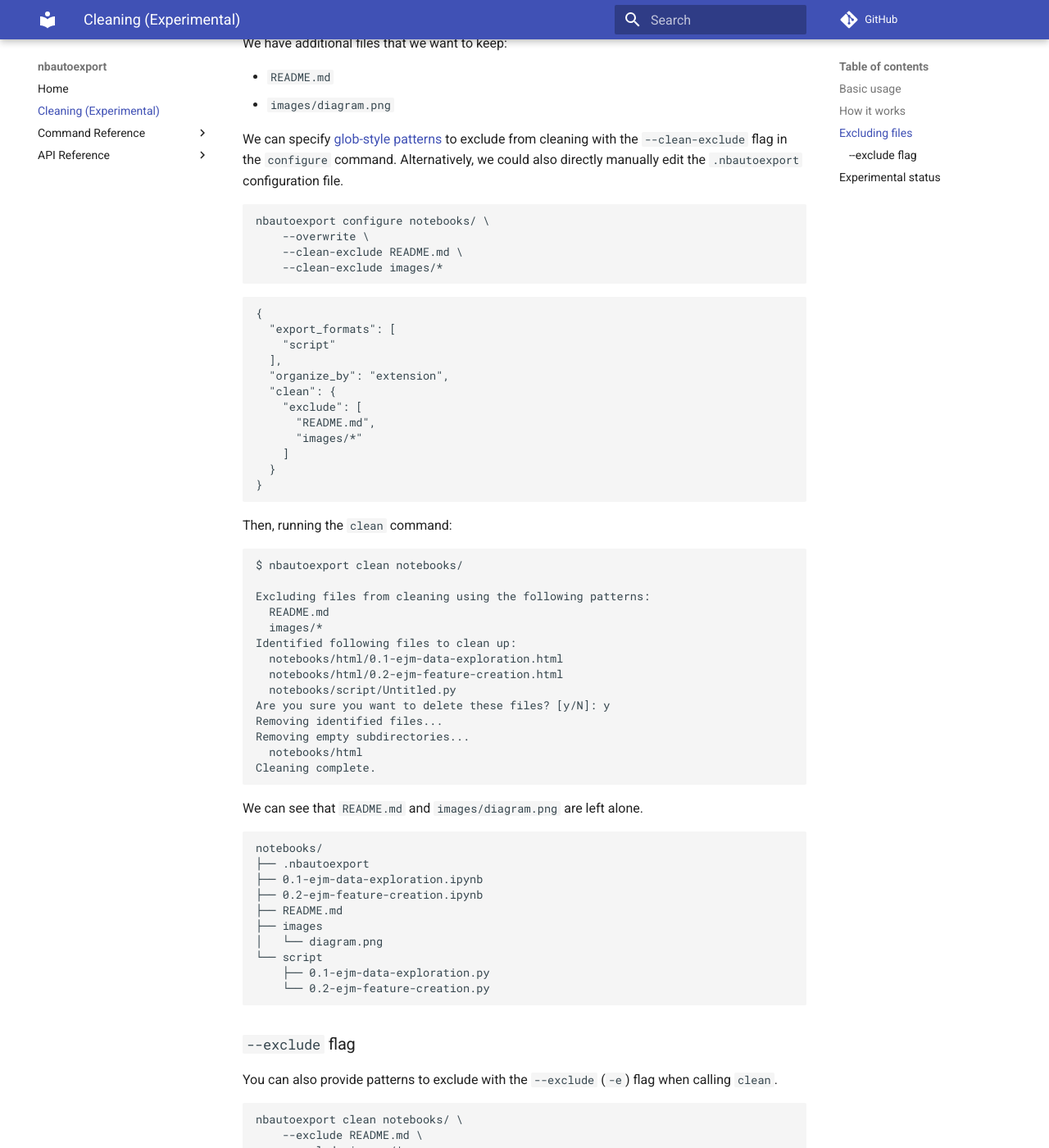
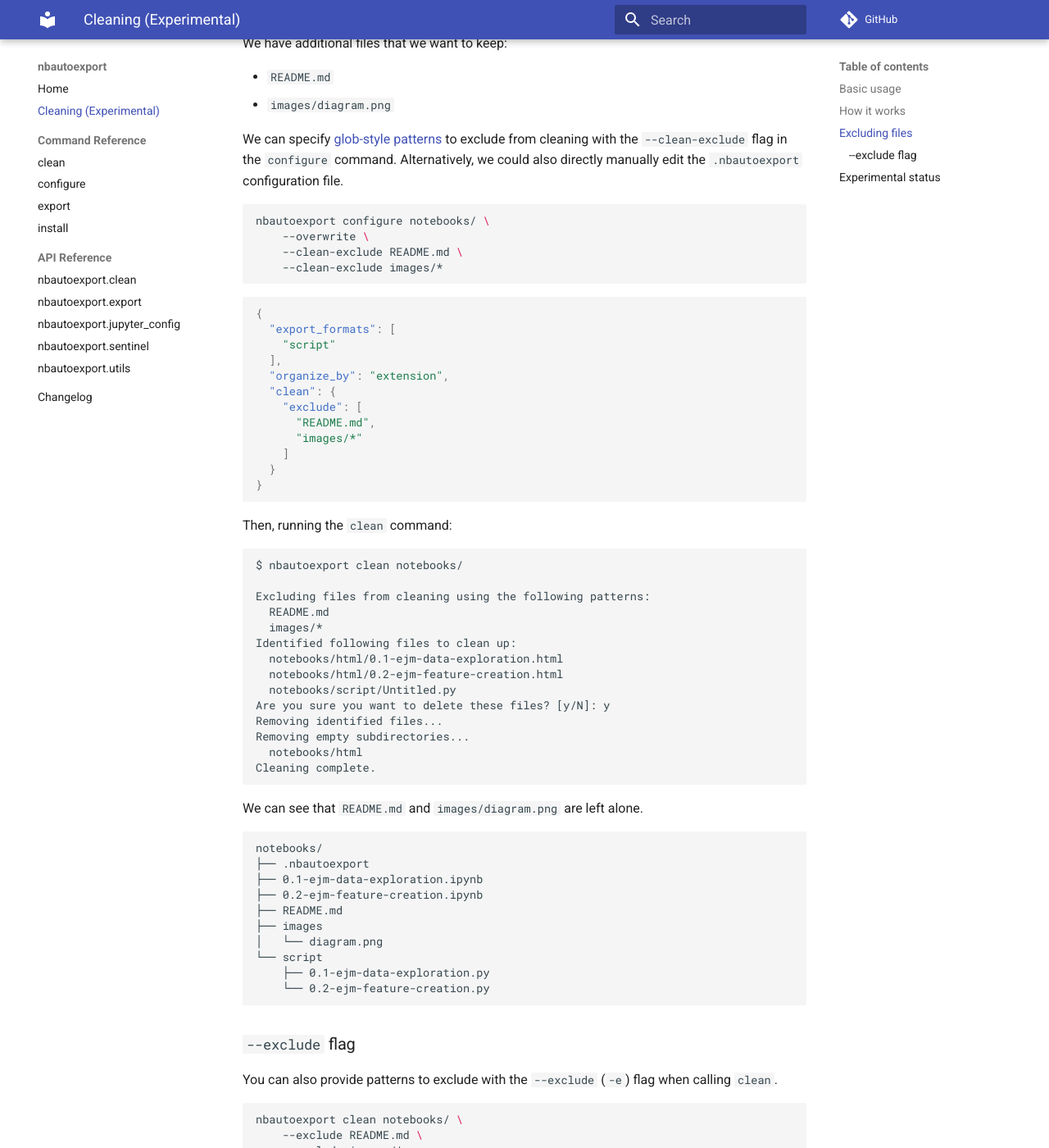
Before and after one commit to drivendataorg/nbautoexport, an MkDocs documentation site: the page built from docs/docs/cleaning.md, in a window 1280 px wide and 1400 px high, scrolled down 2568 px. Shown: the whole window at 82% size. Built offline with MkDocs 1.6.1 and Material for MkDocs 9.7.7, drawn with Linux system fonts in a browser that asks for light colours; comment, search, counter and statistics services are not loaded; the version menu is left out; some of the changed text lies outside the part shown.

```diff
--- a/docs/mkdocs.yml
+++ b/docs/mkdocs.yml
@@ -4,21 +4,31 @@ site_description: Automatically export Jupyter notebooks to various file formats
 repo_url: https://github.com/drivendataorg/nbautoexport
 theme:
   name: material
+  features:
+    - navigation.sections
+    - navigation.top
 
 nav:
   - Home: "index.md"
   - Cleaning (Experimental): "cleaning.md"
   - Command Reference:
-      - "nbautoexport clean": "command-reference/clean.md"
-      - "nbautoexport configure": "command-reference/configure.md"
-      - "nbautoexport export": "command-reference/export.md"
-      - "nbautoexport install": "command-reference/install.md"
+      - "clean": "command-reference/clean.md"
+      - "configure": "command-reference/configure.md"
+      - "export": "command-reference/export.md"
+      - "install": "command-reference/install.md"
   - API Reference:
       - "nbautoexport.clean": "api-reference/nbautoexport-clean.md"
       - "nbautoexport.export": "api-reference/nbautoexport-export.md"
       - "nbautoexport.jupyter_config": "api-reference/nbautoexport-jupyter_config.md"
       - "nbautoexport.sentinel": "api-reference/nbautoexport-sentinel.md"
       - "nbautoexport.utils": "api-reference/nbautoexport-utils.md"
+  - Changelog: "changelog.md"
+
+markdown_extensions:
+  - pymdownx.highlight
+  - pymdownx.superfences
+  - toc:
+      permalink: True
 
 plugins:
   - search
```
Also changed, not shown: HISTORY.md (+1 -1 lines), docs/docs/index.md (deleted, +0 -1 lines), 3 other files.
